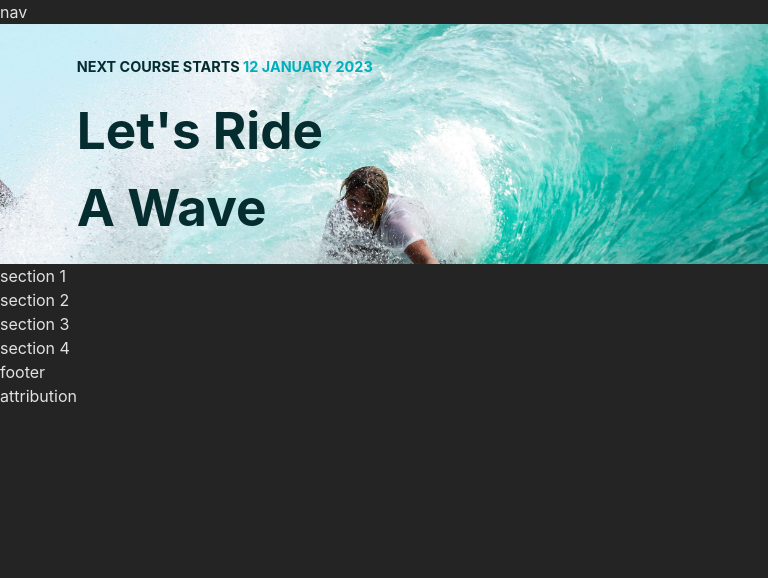
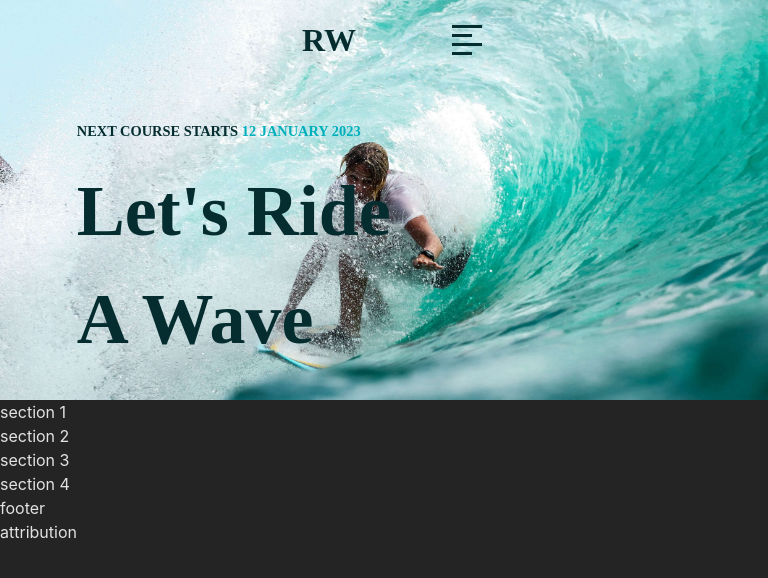
Before and after one commit to GeraAlcantara/surfLanding, a website built with Vite: page index.html in a window 768 px wide. Built offline with nearby package versions, Linux system fonts and the light colour scheme.

Commit message:
Cambios varios

```diff
--- a/index.html
+++ b/index.html
@@ -5,18 +5,44 @@
   <meta charset="UTF-8" />
   <link rel="icon" type="image/svg+xml" href="/vite.svg" />
   <meta name="viewport" content="width=device-width, initial-scale=1.0" />
-  <title>Vite App</title>
+  <link rel="stylesheet" href="style.css">
+  <title>Surf-Landing</title>
 </head>
 
 <body>
   <main>
     <header>
-      <!-- navigation -->
-      <nav>nav
-      </nav>
-      <!-- navigation end -->
       <!-- Hero Banner -->
       <div class="hero-banner">
+      <!-- Logo starts -->
+      <div class="header-flex">
+        <div class="logo">
+          <a href="#">
+            <!-- <img src="" alt="Logo"> El logo podría ser un imagen clickeable, pero por ahora lo soluciono con text plano-->RW
+          </a>
+        </div>
+        <!-- Logo ends -->
+        <!-- Hamburger menu starts -->
+        <div class="hamburger">
+          <div class="line"></div>
+          <div class="line short-line"></div>
+          <div class="line"></div>
+          <div class="line short-line"></div>
+        </div>
+        <!-- Hamburger menu ends -->
+        <!-- navigation starts -->
+        <nav class="nav-bar">
+          <ul class="nav-menu">
+            <li><a href="#Course" class="nav-item active"><span class="border-bot">Course</span></a></li>
+            <li><a href="#Tools" class="nav-item"><span class="border-bot">Tools</span></a></li>
+            <li><a href="#About" class="nav-item"><span class="border-bot">About us</span></a></li>
+            <li><a href="#News" class="nav-item"><span class="border-bot">News</span></a></li>
+            <li><a href="#Support" class="nav-item"><span class="border-bot">Support</span></a></li>
+          </ul>
+        </nav>
+        <!-- navigation end -->
+      </div>
+      <!-- Hero Content start -->
         <div class="hero__content">
           <p class="hero__content__date">
             <span>next course starts</span>
@@ -24,6 +50,7 @@
           </p>
           <h1 class="hero__content__title">let's ride <br> a wave</h1>
         </div>
+              <!-- Hero Content ends -->
       </div>
       <!-- Hero Banner end -->
     </header>
@@ -62,8 +89,7 @@
 
 
   </main>
-  <div id="app"></div>
-  <script type="module" src="/main.js"></script>
+  <script type="module" src="main.js"></script>
 </body>
 
 </html>
--- a/main.js
+++ b/main.js
@@ -1,23 +1,15 @@
-import './style.css'
-// import javascriptLogo from './javascript.svg'
-// import { setupCounter } from './counter.js'
+/**
+ * @type {HTMLElement}
+ */
+const hamburger = document.querySelector('.hamburger');
 
-// document.querySelector('#app').innerHTML = `
-//   <div>
-//     <a href="https://vitejs.dev" target="_blank">
-//       <img src="/vite.svg" class="logo" alt="Vite logo" />
-//     </a>
-//     <a href="https://developer.mozilla.org/en-US/docs/Web/JavaScript" target="_blank">
-//       <img src="${javascriptLogo}" class="logo vanilla" alt="JavaScript logo" />
-//     </a>
-//     <h1>Hello Vite!</h1>
-//     <div class="card">
-//       <button id="counter" type="button"></button>
-//     </div>
-//     <p class="read-the-docs">
-//       Click on the Vite logo to learn more
-//     </p>
-//   </div>
-// `
+hamburger.addEventListener('click', toggleHamburgerMenu);
 
-// setupCounter(document.querySelector('#counter'))
+/**
+ * @function toggleHamburgerMenu
+ * @description Toggles the class "active" on the element with the class "nav-bar"
+*/
+function toggleHamburgerMenu () {
+  const navBar = document.querySelector('.nav-bar');
+  navBar.classList.toggle('active');
+}
--- a/style.css
+++ b/style.css
@@ -32,8 +32,14 @@
   --clr-neutro-500: #C7C7C7;
 
   --clr-transparencias: #00AFBB;
+
+  --f-family-primaria: 'Poppins', "sans serif";
   /* --------------------------------- */
 
+}
+
+* {
+  box-sizing: border-box;
 }
 
 body {
@@ -41,21 +47,171 @@ body {
   min-height: 100vh;
   margin: 0;
   padding: 0;
-  box-sizing: border-box;
 }
+
+a {
+  font-weight: 500;
+  color: var(--clr-secundario-500);
+  text-decoration: inherit;
+  margin: 0;
+  padding: 0;
+}
+
+.logo {
+  padding: 1em;
+  display: inline;
+}
+
+/* Cambios de estilos a los <li> y <a>*/
+
+li,a {
+  list-style: none;
+  cursor: pointer;
+  text-transform: uppercase;
+  font-weight: 600;
+}
+
+/* HEADER */
+
+header {
+  width: 100%;
+  background-color: transparent;
+  color: var(--clr-secundario-500);
+  font-family: var(--f-family-primaria);
+  font-weight: 600;
+
+}
+
+.header-flex {
+  display: flex;
+  align-items: center;
+  gap: 5em;
+}
+
+
+.logo>a {
+  font-size: 2rem;
+  font-weight: 600;
+  color: var(--clr-secundario-900);
+}
+
+/* Menu hamburguesa */
+
+.hamburger {
+  display: none;
+}
+
+/* NAV BAR */
+
+.nav-bar ul {
+  display: flex;
+}
+
+.nav-bar ul li a {
+  display: block;
+  font-size: 1rem;
+  padding: 0.7rem 2rem;
+}
+
+
+.nav-item {
+position: relative;
+}
+
+.nav-item:hover {
+  color: var(--clr-primario-700);
+  transition: all 0.5s ease-out;
+}
+
+.border-bot:hover {
+  padding-bottom: 0.5em;
+  border-bottom: 1px solid lightblue;
+}
+
+
+.nav-item::after {
+  content: '';
+  position: absolute;
+  left: 0;
+  bottom: 0;
+  width: 100%;
+  height: 2px;
+  transform: scaleX(0);
+  transform-origin: right;
+  transition: transform 250ms ease-in;
+}
+
+/* Responsive del Nav-bar */
+
+@media only screen and (max-width: 900px) {
+  .hamburger {
+    display: block;
+    cursor: pointer;
+  }
+
+  .hamburger .line {
+    width: 30px;
+    height: 3px;
+    background: var(--clr-secundario-900);
+    margin: 6px 0;
+  }
+
+  .hamburger .short-line {
+    width: 20px;
+  }
+
+  .nav-bar {
+    height: 0;
+    position: absolute;
+    top: 86px;
+    left: 0;
+    right: 0;
+    background-color: #F8F8F8;
+    transition: 0.5s;
+    overflow: hidden;
+  }
+
+
+
+  .nav-bar.active {
+    min-height: calc(100vh - 86px);
+  }
+
+  .nav-bar ul {
+    display: flex;
+    flex-direction: column;
+    justify-content: space-between;
+    align-items: center;
+    text-align: center;
+    padding: 0;
+    margin: 0;
+    width: 100%;
+    height: 100%;
+  }
+
+  .nav-bar.active ul {
+    opacity: 1;
+  }
+}
+
+
+
 
 /* Issue #14 Add hero banner */
 .hero-banner {
   display: flex;
+  flex-direction: column;
   align-items: center;
   background-color: red;
   background-image: url('/public/img/hero.jpg');
   background-size: cover;
+
 }
 
 .hero__content {
   width: 80%;
   margin: auto;
+  font-weight: 600;
 }
 
 .hero__content__date {
@@ -70,7 +226,7 @@ body {
 }
 
 .hero__content__title {
-  font-size: 3.2em;
+  font-size: 4.5em;
   text-transform: capitalize;
   margin: 0;
   color: var(--clr-secundario-900);
@@ -78,8 +234,7 @@ body {
 
 @media screen and (min-width: 768px) {
   .hero-banner {
-    height: 30vh;
-    /* background: green; */
+    height: 50vh;
   }
 }
 
@@ -99,7 +254,7 @@ body {
   }
 
   .hero__content__title {
-    font-size: 3.5em;
+    font-size: 4.5em;
   }
 }
 
```
